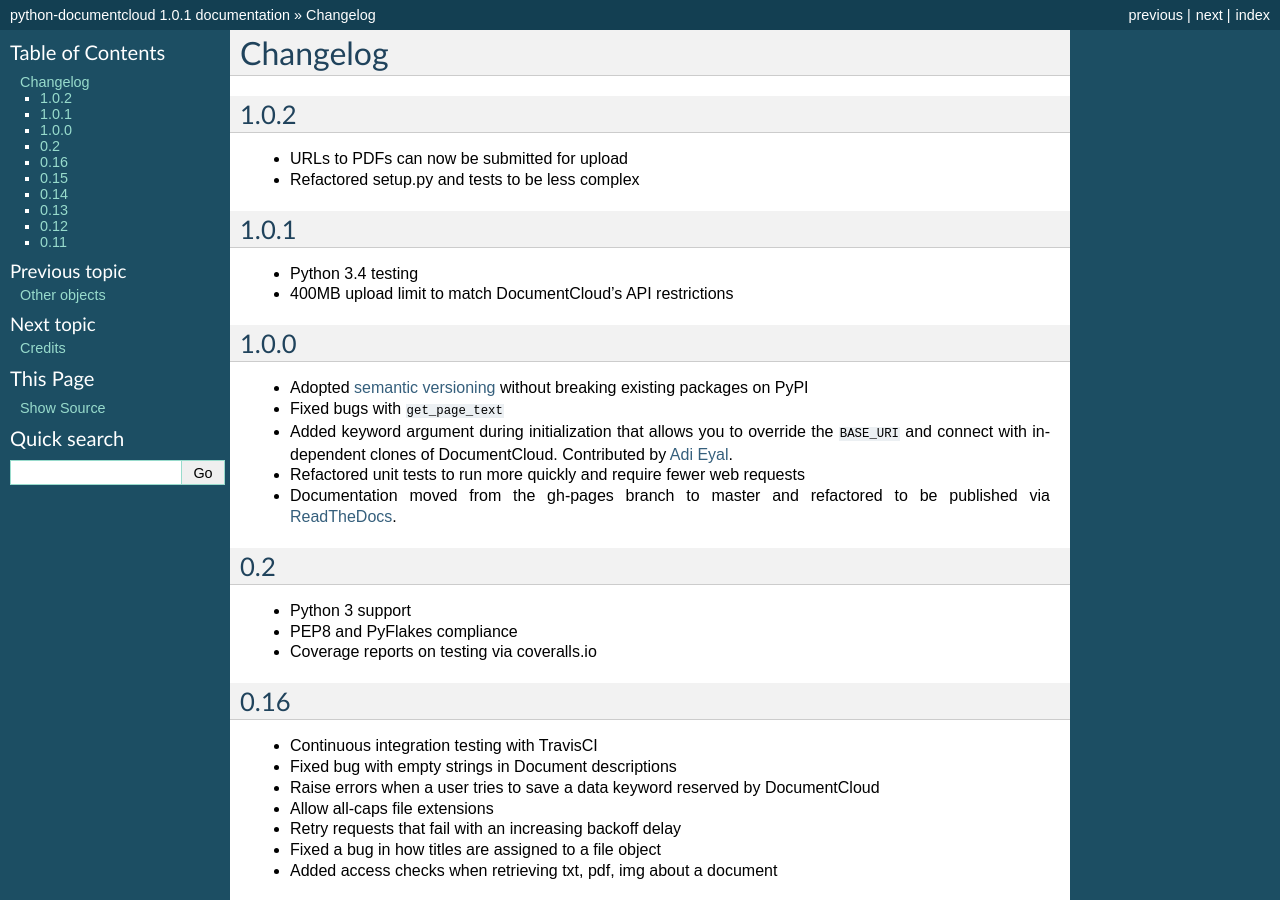
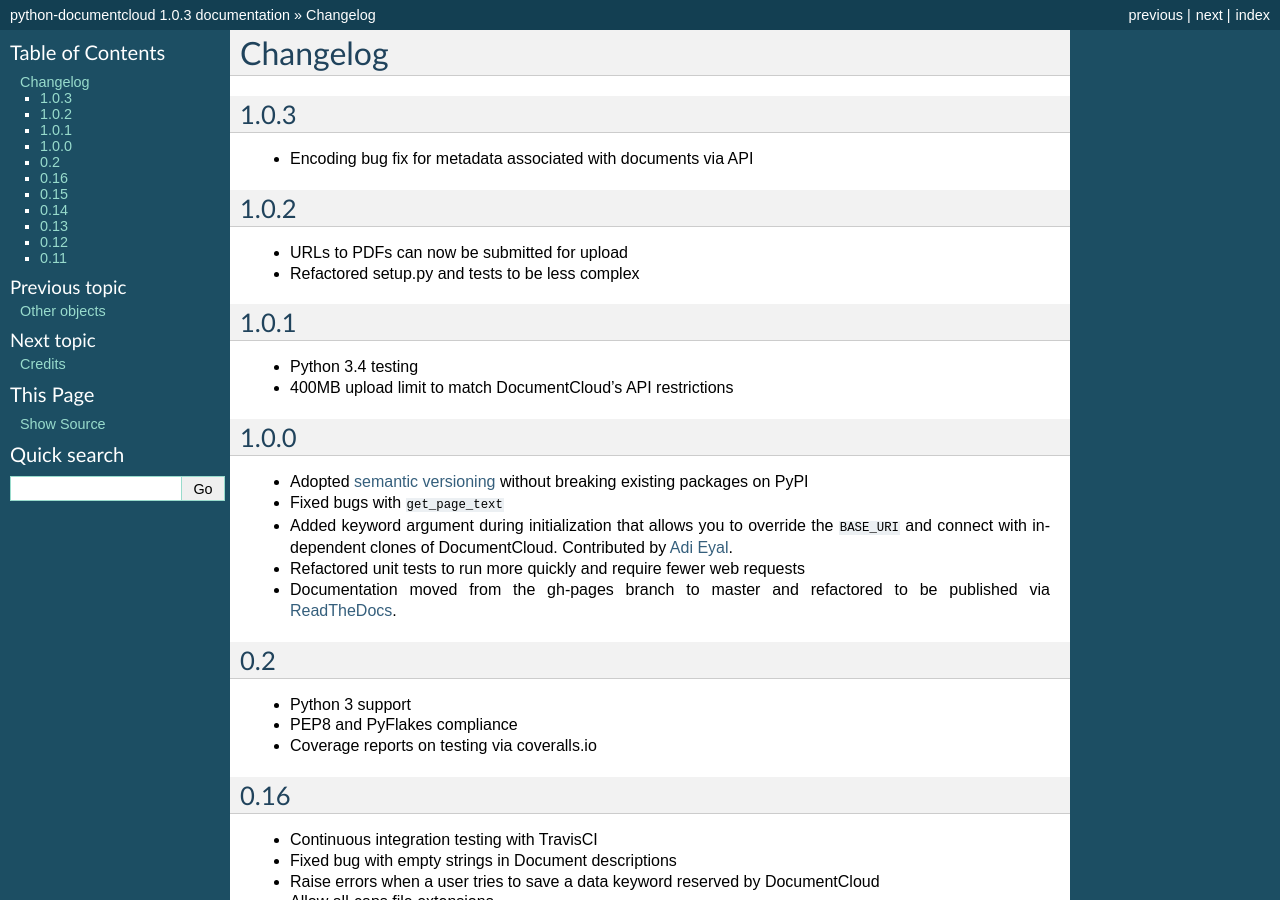
Before and after one commit to datadesk/python-documentcloud, a Sphinx documentation site: the page built from docs/changelog.rst, in a window 1280 px wide and 900 px high. Built offline with Sphinx 7.4.7, drawn with Linux system fonts in a browser that asks for light colours; some of the changed text lies outside the part shown.

Commit message:
Packaged for version 1.0.3 that fixes #105

```diff
--- a/docs/changelog.rst
+++ b/docs/changelog.rst
@@ -1,5 +1,11 @@
 Changelog
 ---------
+
+1.0.3
+~~~~~
+
+* Encoding bug fix for metadata associated with documents via API
+
 
 1.0.2
 ~~~~~
--- a/docs/conf.py
+++ b/docs/conf.py
@@ -51,9 +51,9 @@
 # built documents.
 #
 # The short X.Y version.
-version = '1.0.0'
+version = '1.0.3'
 # The full version, including alpha/beta/rc tags.
-release = '1.0.1'
+release = '1.0.3'
 
 # The language for content autogenerated by Sphinx. Refer to documentation
 # for a list of supported languages.
--- a/setup.py
+++ b/setup.py
@@ -3,7 +3,7 @@
 
 setup(
     name='python-documentcloud',
-    version='1.0.2',
+    version='1.0.3',
     description='A simple Python wrapper for the DocumentCloud API',
     author='Ben Welsh',
     author_email='ben.welsh@gmail.com',
```
